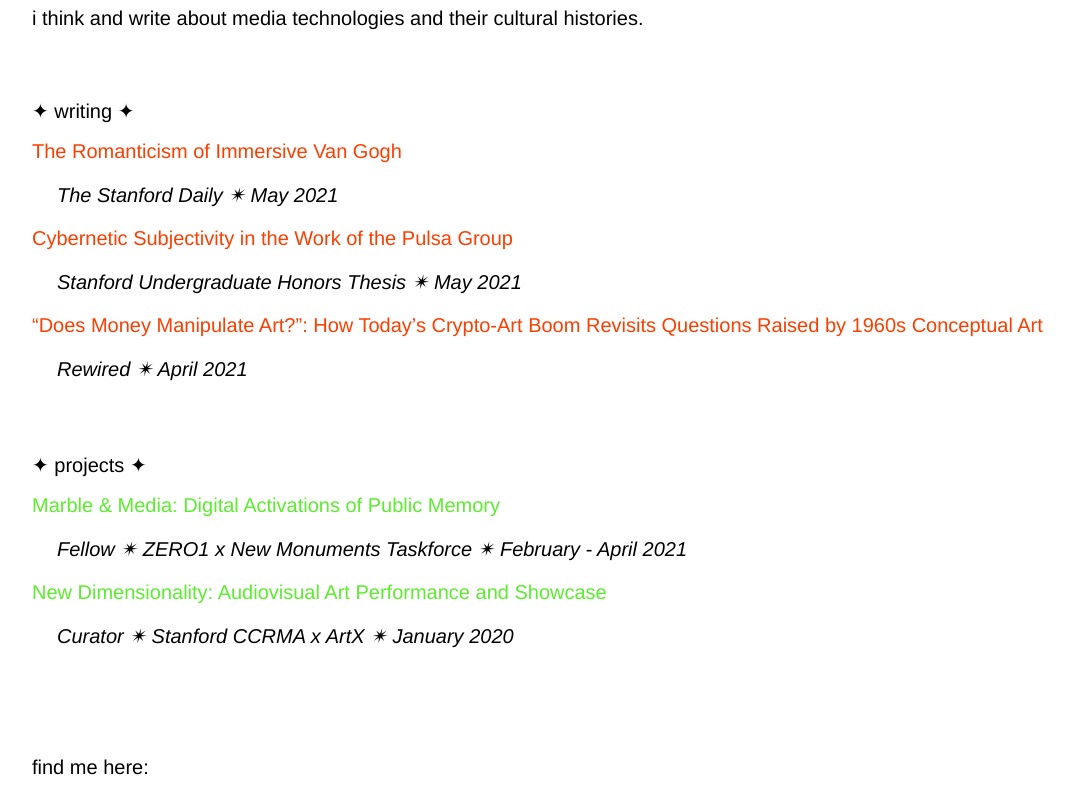
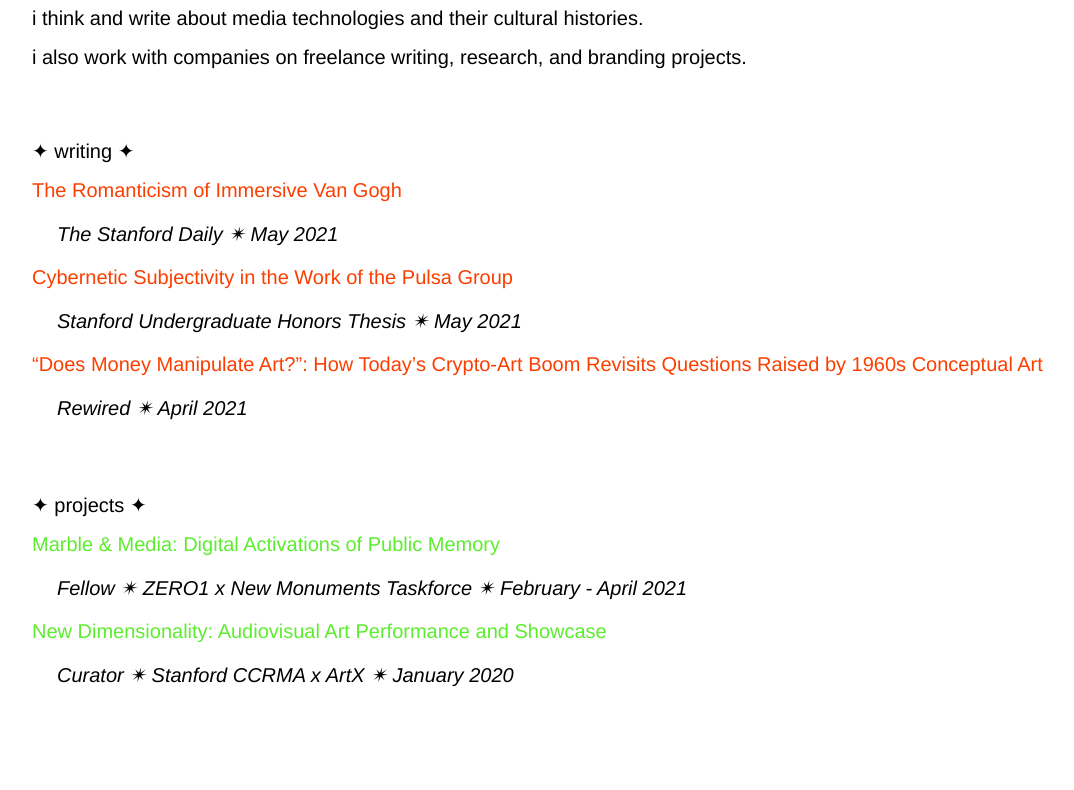
Before and after one commit to hannahmargaretscott/hannahscott, a plain HTML site: page index.html in a window 1280 px wide. Shown: the part 117-907 px from the top of the page, without its empty margins (26-1100 px from the left). Drawn offline with Linux system fonts and the light colour scheme.

Commit message:
Update index.html

```diff
--- a/index.html
+++ b/index.html
@@ -53,6 +53,7 @@
 	<h1> hannah scott </h1>
 	<h2></h2>
 	<h2>i think and write about media technologies and their cultural histories.</h2>
+	<h2>i also work with companies on freelance writing, research, and branding projects.</h2>
 	<br></br>
 	<h2>✦ writing ✦</h2>
 	<h2><a href="https://stanfordrewired.com/post/crypto-art-1960s-conceptual-art" style="color: #fb3f00; text-decoration: none;" target="_blank">The Romanticism of Immersive Van Gogh</a>
```
